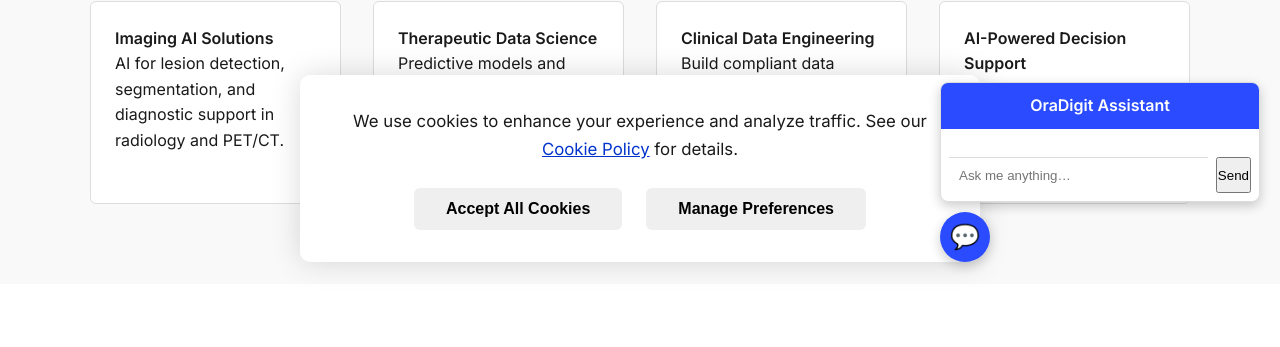
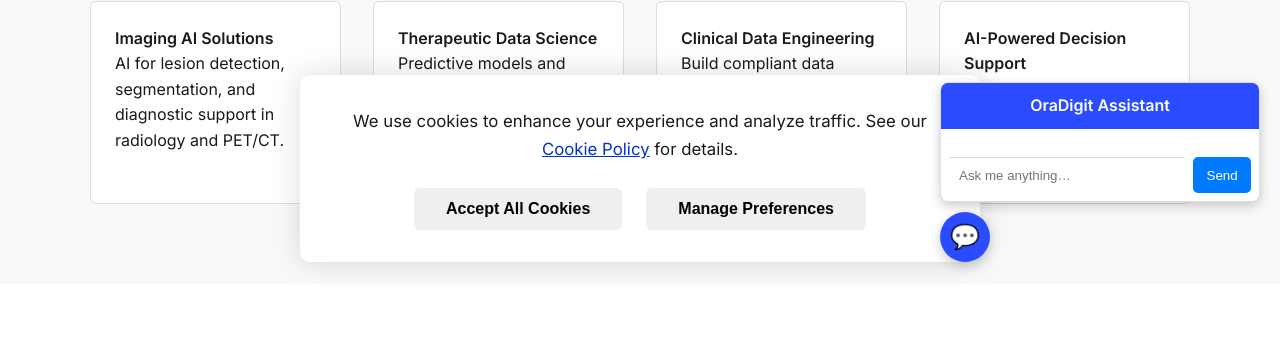
Before and after one commit to DataForSolution/oradigit-site, a Jekyll site: the page built from index.html, in a window 1280 px wide. Shown: the part 618-965 px from the top of the page. Built offline with Jekyll 4.4.1, drawn with Linux system fonts in a browser that asks for light colours.

Commit message:
Style chatbot send button: blue default, darker hover, green on click

```diff
--- a/_layouts/default.html
+++ b/_layouts/default.html
@@ -104,8 +104,27 @@
 </script>
   <!-- …your existing page content… -->
 
-   <!-- Chatbot Widget -->
+
     <!-- Chatbot Widget -->
+   <!-- Chatbot Send-Button Styles -->
+<style>
+  #chatbot-send {
+    background-color: #007bff;      /* blue */
+    color: #fff;                    /* white text */
+    border: none;
+    padding: 0.5em 1em;
+    border-radius: 5px;
+    cursor: pointer;
+    transition: background-color 0.2s ease;
+  }
+  #chatbot-send:hover {
+    background-color: #0056b3;      /* darker blue on hover */
+  }
+  #chatbot-send:active {
+    background-color: #28a745;      /* green while clicked */
+  }
+</style>
+
   <div id="chatbot-container">
     <button id="chatbot-toggle" aria-label="Chat with us!">💬</button>
     <div id="chatbot-box" class="hidden">
```
